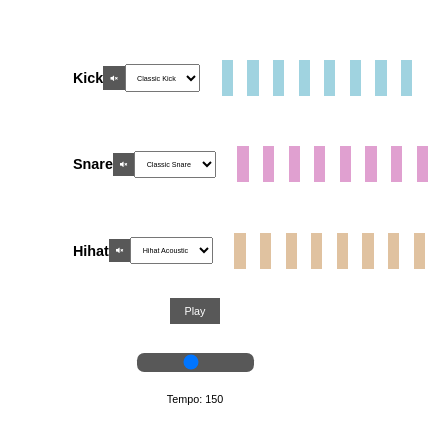
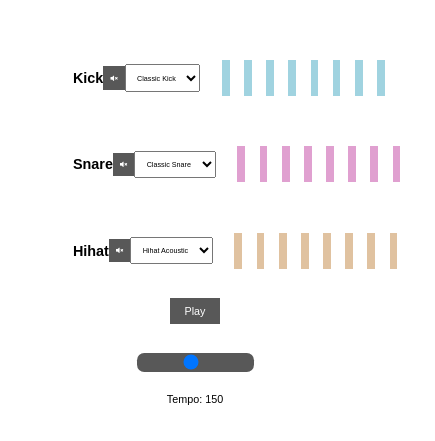
Before and after one commit to jaggehns/BeatMaker, a plain HTML site: page index.html in a window 390 px wide. Shown: the part 193-634 px from the top of the page, 435 px wide, since content can reach past the window. Drawn offline with Linux system fonts and the light colour scheme.

Commit message:
Update style.css

```diff
--- a/style.css
+++ b/style.css
@@ -143,7 +143,7 @@ select {
   .kick,
   .snare,
   .hihat {
-    width: 75%
+    width: 65%
 
   .tempo,
   .play {
@@ -158,7 +158,7 @@ select {
   .kick,
   .snare,
   .hihat {
-    width: 75%
+    width: 65%
   }
   }
   .tempo,
```
